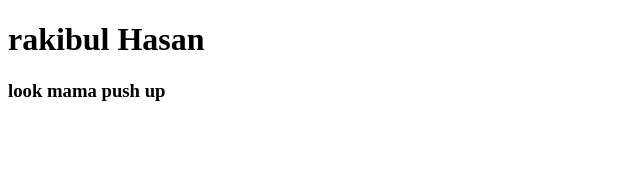
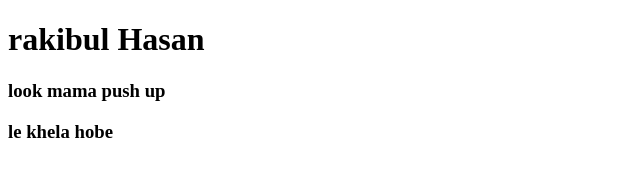
Before and after one commit to rakibhasantusar/my-website, a plain HTML site: page index.html in a window 1280 px wide. Shown: the whole page, without its empty margins (0-640 px from the left). Drawn offline with Linux system fonts and the light colour scheme.

Commit message:
Update index.html

```diff
--- a/index.html
+++ b/index.html
@@ -9,5 +9,6 @@
 <body>
     <h1>rakibul Hasan</h1>
     <h3>look mama push up</h3>
+    <h3>le khela hobe</h3>
 </body>
 </html>
```
